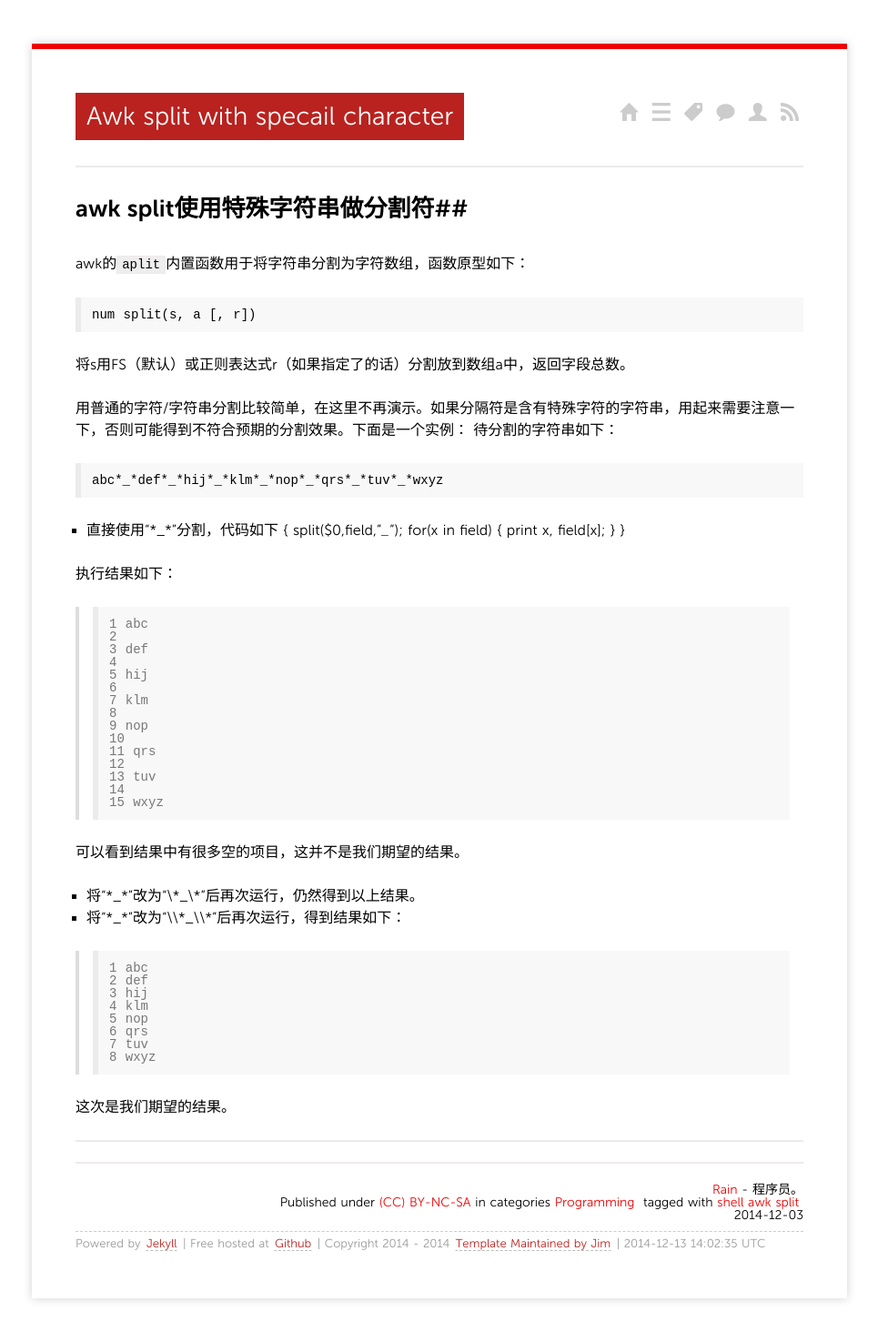
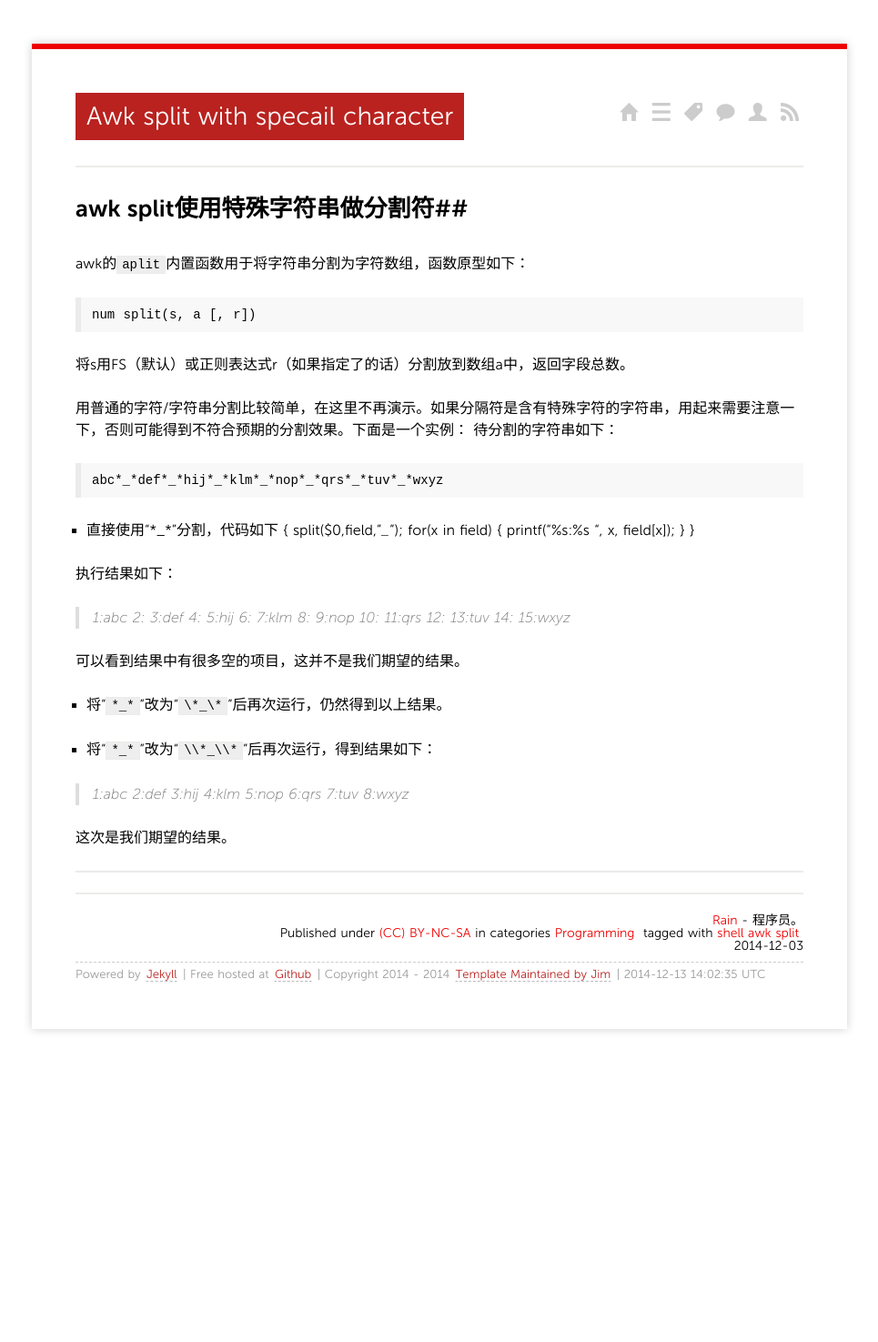
Before and after one commit to rainlandlee/rainlandlee.github.io, a Jekyll site: the page built from _posts/2014/2014-12-3-Awk-aplit.md, in a window 1280 px wide. Shown: the whole page at 91% size, without its empty margins (157-1122 px from the left). Built offline with Jekyll 4.4.1, drawn with Linux system fonts in a browser that asks for light colours; nearby versions of some CDN libraries; Markdown is read by kramdown in place of the engine named in the settings; comment, search, counter and statistics services are not loaded; after the commit the page ends 1179 px from its top, so only the background shows below that.

Commit message:
Update blog "Awk split with special character"

```diff
--- a/_posts/2014/2014-12-3-Awk-aplit.md
+++ b/_posts/2014/2014-12-3-Awk-aplit.md
@@ -25,41 +25,21 @@ awk的`aplit`内置函数用于将字符串分割为字符数组，函数原型
 	{
 		split($0,field,"*_*");
 		for(x in field) {
-			print x, field[x];
+			printf("%s:%s ", x, field[x]);
 		}
 	}
 
 执行结果如下：
 
-> 	1 abc
-> 	2
-> 	3 def
-> 	4
-> 	5 hij
-> 	6
-> 	7 klm
-> 	8
-> 	9 nop
-> 	10
-> 	11 qrs
-> 	12
-> 	13 tuv
-> 	14
-> 	15 wxyz
+> *1:abc 2: 3:def 4: 5:hij 6: 7:klm 8: 9:nop 10: 11:qrs 12: 13:tuv 14: 15:wxyz*
 
 可以看到结果中有很多空的项目，这并不是我们期望的结果。
 
 - 将“`*_*`”改为“`\*_\*`”后再次运行，仍然得到以上结果。
+
 - 将“`*_*`”改为“`\\*_\\*`”后再次运行，得到结果如下：
 
->     1 abc
->     2 def
->     3 hij
->     4 klm
->     5 nop
->     6 qrs
->     7 tuv
->     8 wxyz
+> *1:abc 2:def 3:hij 4:klm 5:nop 6:qrs 7:tuv 8:wxyz*
 
 这次是我们期望的结果。
 
```
